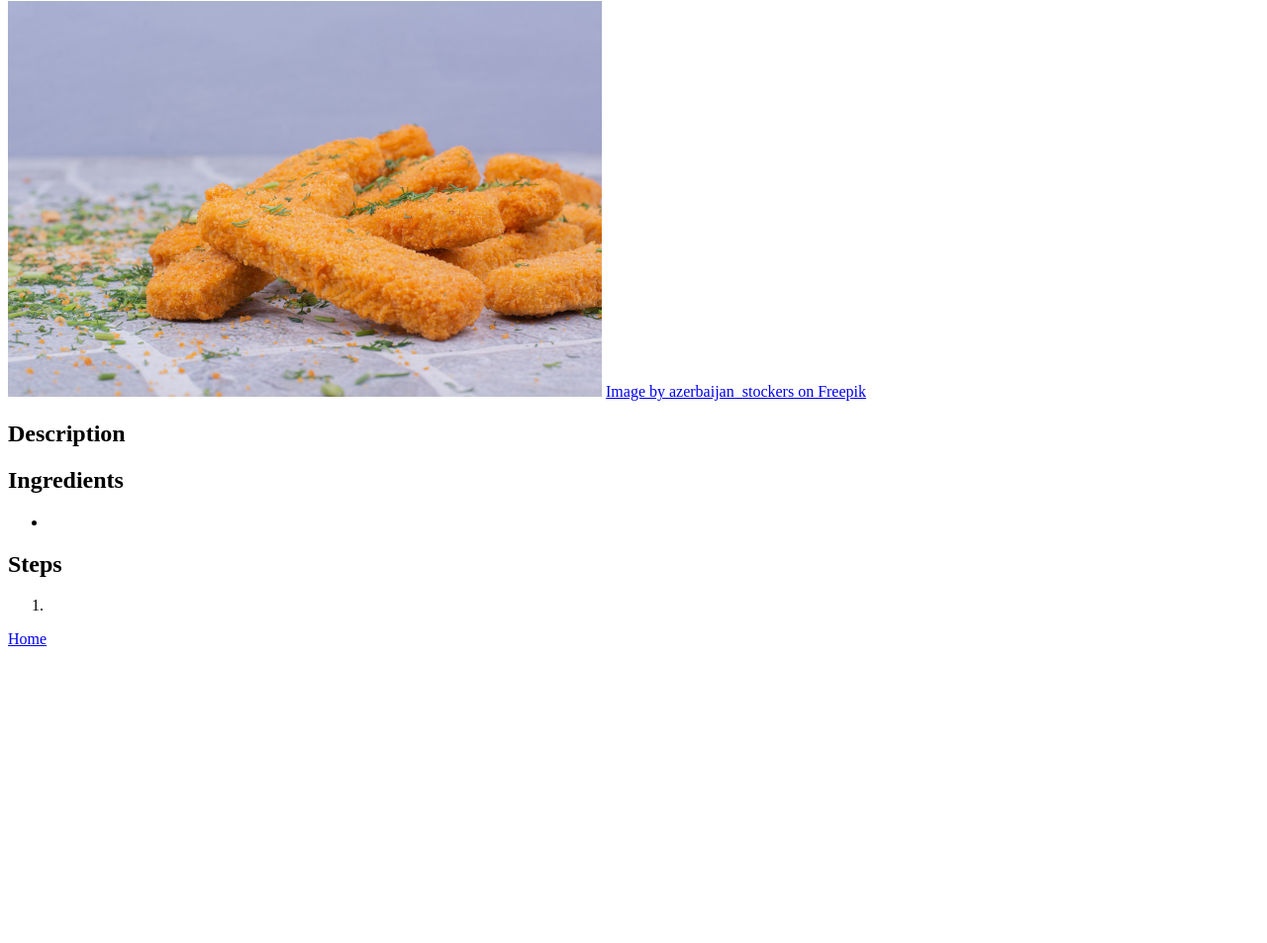
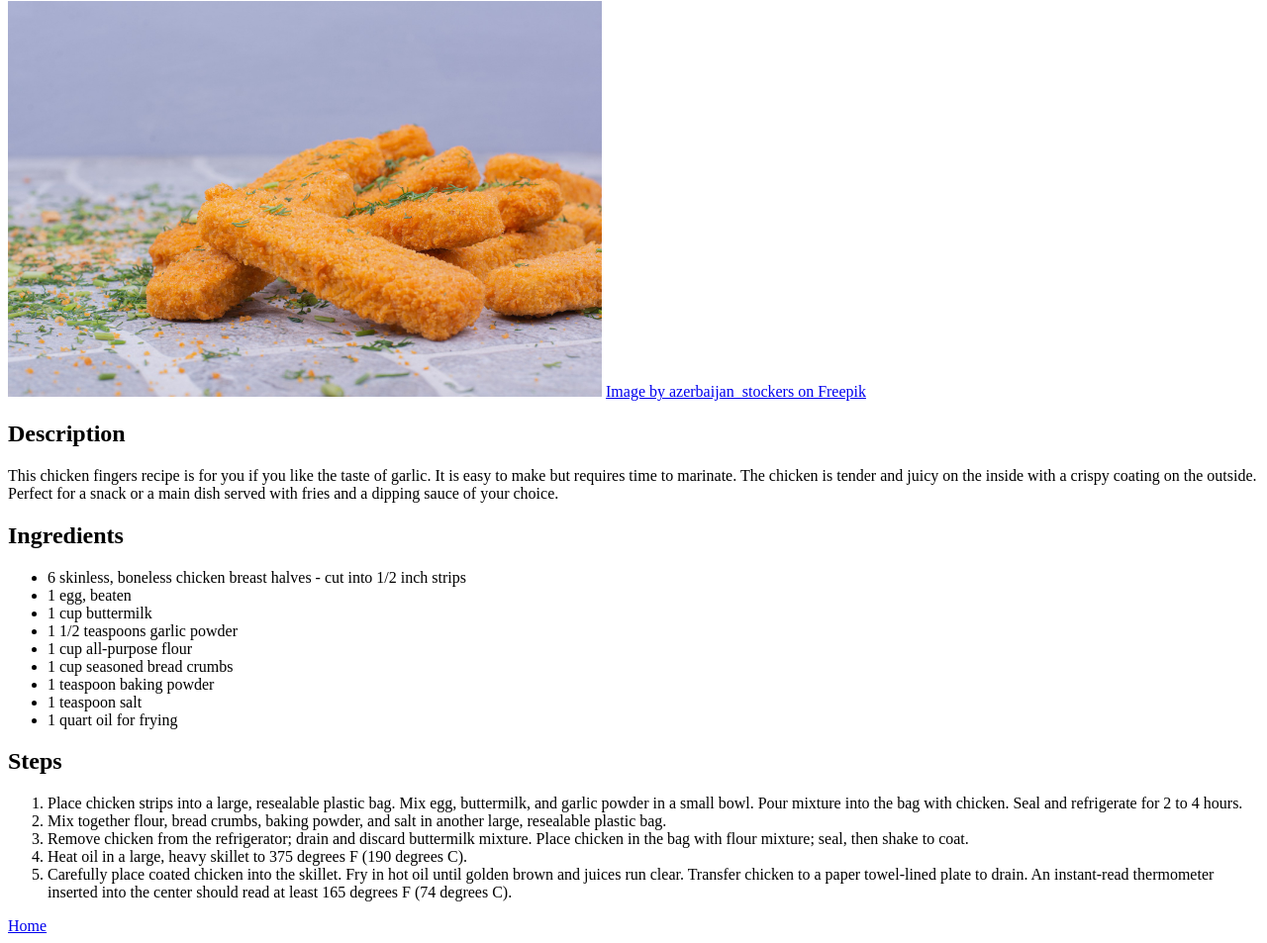
Before and after one commit to Oscar-Luntha/odin-recipes, a plain HTML site: page recipes/chicken_fingers.html in a window 1280 px wide. Shown: the part 79-1032 px from the top of the page at 99% size. Before the commit the page ends 800 px from the top, so only its background shows below. Drawn offline with Linux system fonts and the light colour scheme.

Commit message:
Add the descrption, ingredients and procedures to making the dish

```diff
--- a/recipes/chicken_fingers.html
+++ b/recipes/chicken_fingers.html
@@ -10,14 +10,30 @@
     <img src="../image/chicken-fingers.jpg" height="400" width="600" alt="Image of breaded chicken fingers">
     <a href="https://www.freepik.com/free-photo/fried-chicken-nuggets-with-crispy-topping-blue-backgroun_11820434.htm#fromView=search&page=1&position=31&uuid=c055a262-f9d8-471c-8a3d-6986790fd998&query=chicken+fingers">Image by azerbaijan_stockers on Freepik</a>
     <h2>Description</h2>
-    <p></p>
+    <p>
+       This chicken fingers recipe is for you if you like the taste of garlic. It is easy to make but requires time to marinate.
+       The chicken is tender and juicy on the inside with a crispy coating on the outside. Perfect for a snack or a main dish served with fries and a dipping sauce of your choice.
+    </p>
     <h2>Ingredients</h2>
     <ul>
-        <li></li>
+        <li>6 skinless, boneless chicken breast halves - cut into 1/2 inch strips</li>
+        <li>1 egg, beaten</li>
+        <li>1 cup buttermilk</li>
+        <li>1 1/2 teaspoons garlic powder</li>
+        <li>1 cup all-purpose flour</li>
+        <li>1 cup seasoned bread crumbs</li>
+        <li>1 teaspoon baking powder</li>
+        <li>1 teaspoon salt</li>
+        <li>1 quart oil for frying</li>
     </ul>
     <h2>Steps</h2>
     <ol>
-        <li></li>
+        <li>Place chicken strips into a large, resealable plastic bag. Mix egg, buttermilk, and garlic powder in a small bowl. Pour mixture into the bag with chicken. Seal and refrigerate for 2 to 4 hours.</li>
+        <li>Mix together flour, bread crumbs, baking powder, and salt in another large, resealable plastic bag.</li>
+        <li>Remove chicken from the refrigerator; drain and discard buttermilk mixture. Place chicken in the bag with flour mixture; seal, then shake to coat.</li>
+        <li>Heat oil in a large, heavy skillet to 375 degrees F (190 degrees C).</li>
+        <li>Carefully place coated chicken into the skillet. Fry in hot oil until golden brown and juices run clear. Transfer chicken to a paper towel-lined plate to drain. An instant-read thermometer inserted into the center should read at least 165 degrees F (74 degrees C).</li>
+
     </ol>
     <a href="../index.html">Home</a>
 </body>
```
